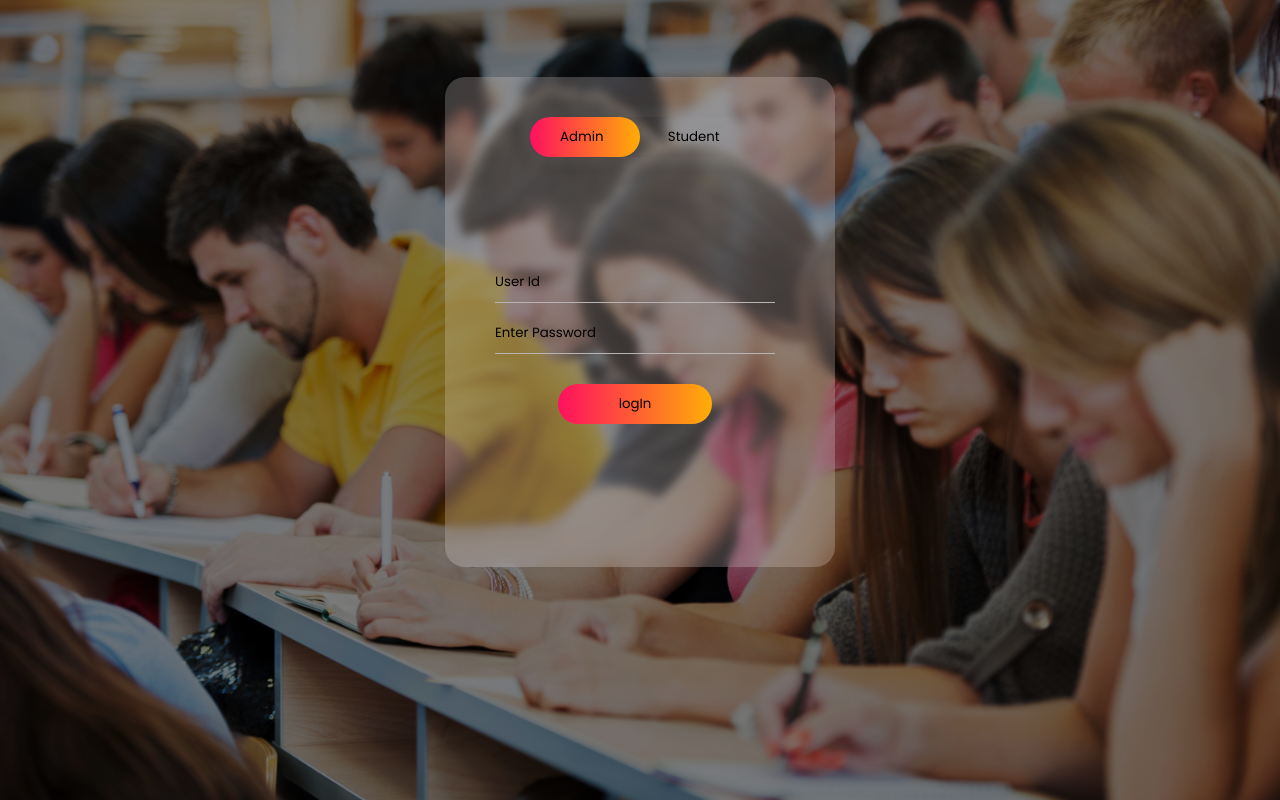
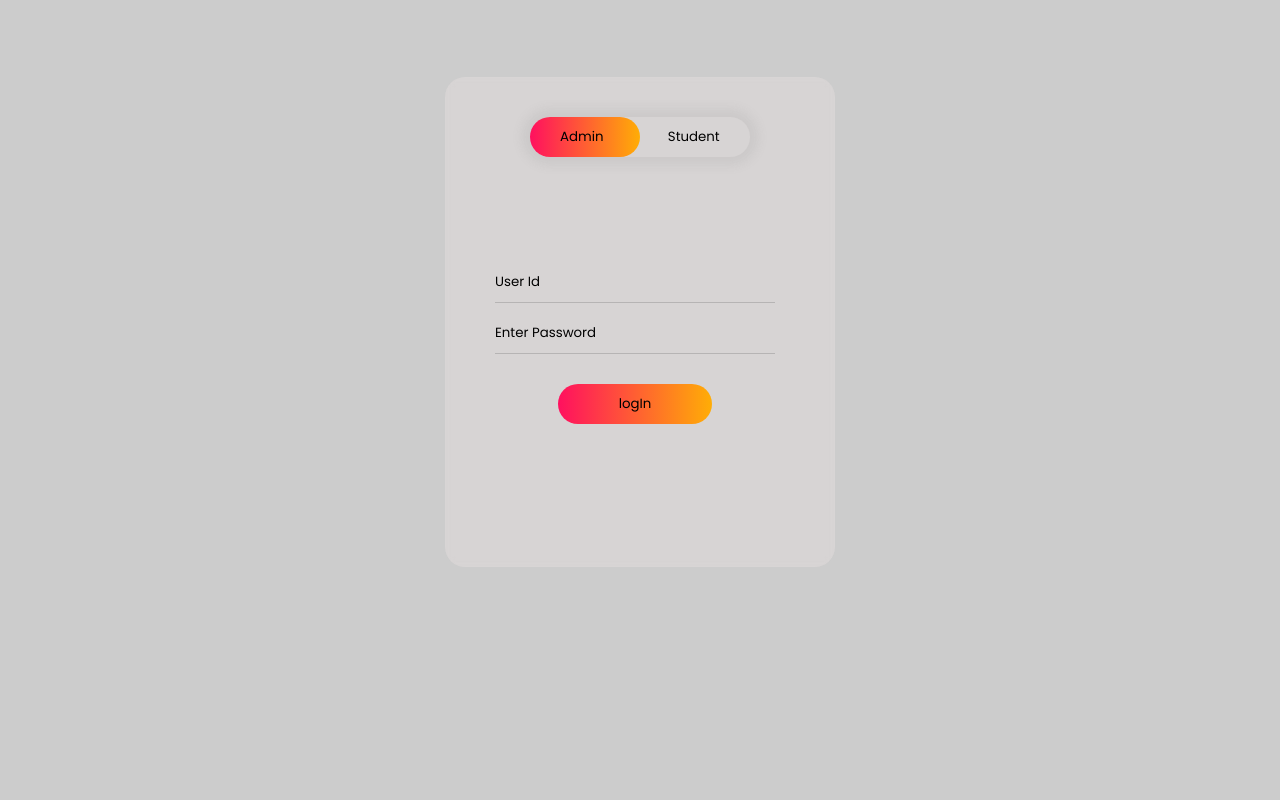
Before and after one commit to oprathyusha/sims, a PHP site: page / in a window 1280 px wide. Run offline with PHP 8.4, Linux system fonts and the light colour scheme.

Commit message:
Update styles.css

```diff
--- a/styles.css
+++ b/styles.css
@@ -7,7 +7,7 @@
 .hero{
     height: 100%;
     width: 100%;
-    background-image: linear-gradient(rgba(0,0,0,0.5),rgba(0,0,0,0.5)), url(students.jpg);
+    background-image: linear-gradient(rgba(0,0,0,0.2),rgba(0,0,0,0.2));
     background-position: center;
     background-size: cover;
     position: absolute;
```
